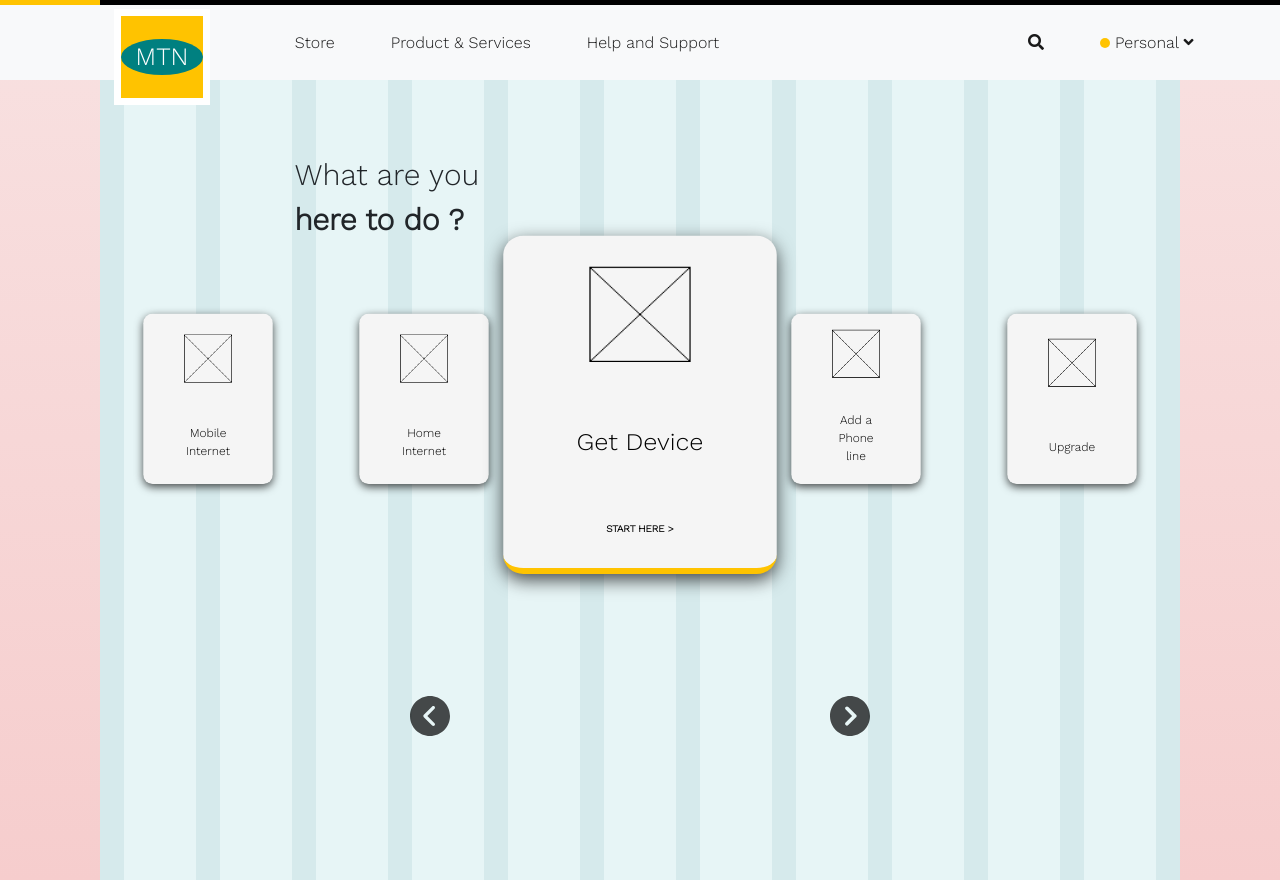
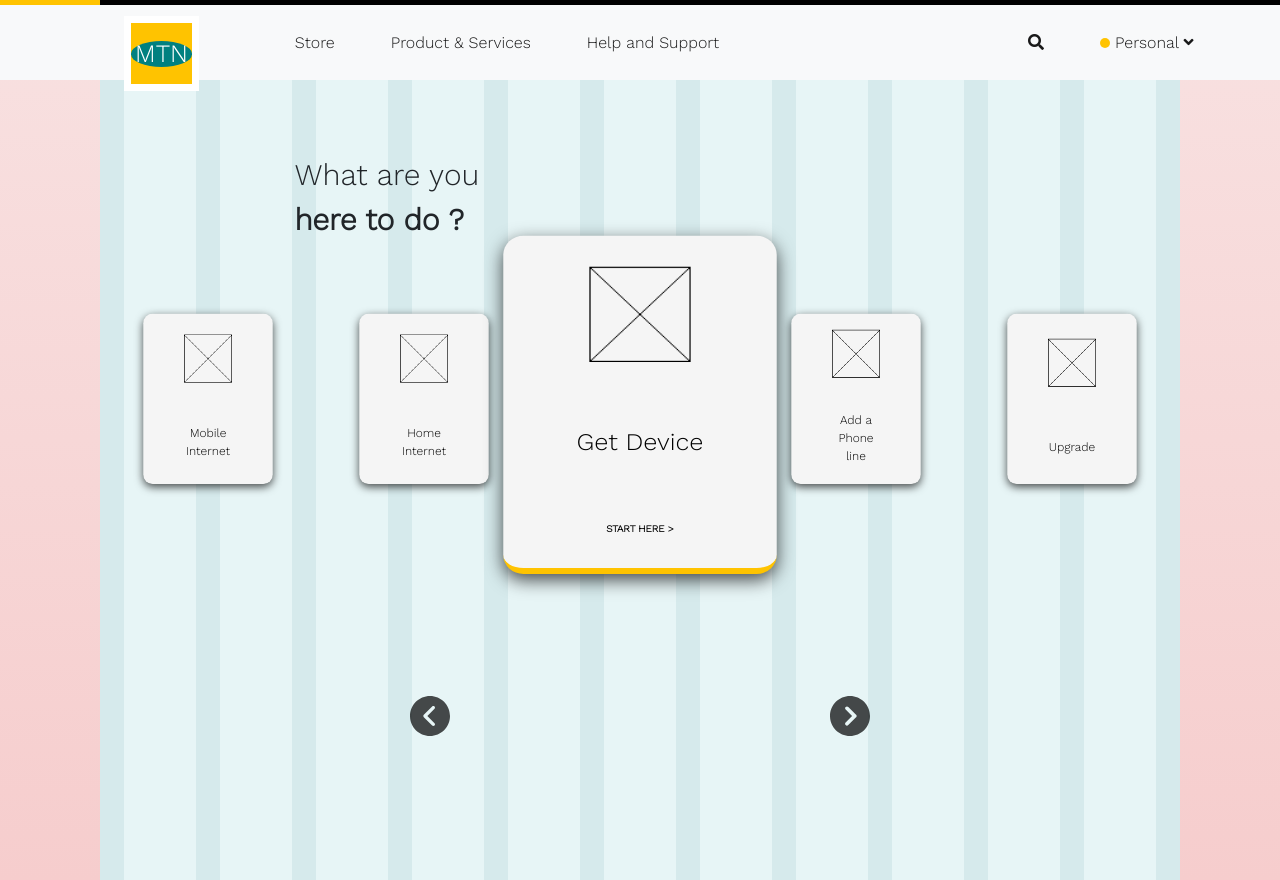
Before and after one commit to sanket5/MTN-A2, an Angular app: page / in a window 1280 px wide. Built offline with nearby package versions, Linux system fonts and the light colour scheme.

Commit message:
some changes

```diff
--- a/src/app/app.component.ts
+++ b/src/app/app.component.ts
@@ -117,7 +117,7 @@ export class AppComponent implements OnInit, AfterViewInit {
 
     const tlm = gsap.timeline({ repeat: 1 })
 
-      .to(ele, { x: `+=${this.wrapWidth}`, duration:1 }, 0)
+      .to(ele, { x: `+=${this.wrapWidth}`, duration:1, }, 0)
       .to(ele,
         {
           duration:this.cellStep,
@@ -139,7 +139,7 @@ export class AppComponent implements OnInit, AfterViewInit {
           repeat:1
       }, 0.4)
       .to(itemMessageEle, {
-          duration:this.cellStep,
+          duration:this.cellStep*0.667,
           display:'block',
           yoyo:true,
           repeat:1
@@ -168,20 +168,27 @@ export class AppComponent implements OnInit, AfterViewInit {
 
   animateSlides(direction: number): void{
     console.log(window.screen.width);
-
     const position = gsap.getProperty(this.proxy, 'x');
     // let x = this.snapX( ( position as number) + direction * this.cellWidth );
     let x = gsap.utils.snap( this.cellWidth, ( (position as number) + direction * this.cellWidth ) )
-    if (x>= this.wrapWidth){
-      x = 0
-    }
-    else if (x<0){
-      x = this.wrapWidth- this.cellWidth
-    }
+    // if (x> this.wrapWidth){
+    //   x -= x-this.cellWidth
+    // }
+    // else if (x<=0){
+    //   x += this.cellWidth
+    // }
+    console.log(x);
+
     gsap.to(this.proxy, {
         x,
         onUpdate: () => {
-          this.animation.progress( x / (this.wrapWidth ));
+          // this.animation.progress( (x as number) / (this.wrapWidth ))
+          gsap.to(this.animation,
+            {
+              duration: this.cellStep,
+              progress:gsap.utils.wrap(0, 1, (x as number) / this.wrapWidth),
+              yoyo: true,
+            })
       }
     });
   }
--- a/src/app/navbar/navbar.component.css
+++ b/src/app/navbar/navbar.component.css
@@ -22,13 +22,13 @@
 }
 .navbar-brand{
     position: absolute;
-    left: 50px;
-    top: 5%;
+    left: 60px;
+    top: 15%;
     display: flex;
     justify-content: center;
     align-items: center;
-    width: 96px;
-    height: 96px;
+    width: 75px;
+    height: 75px;
     background-color: #FFC300;
     border: white solid 7px ;
     z-index: 10;
```
